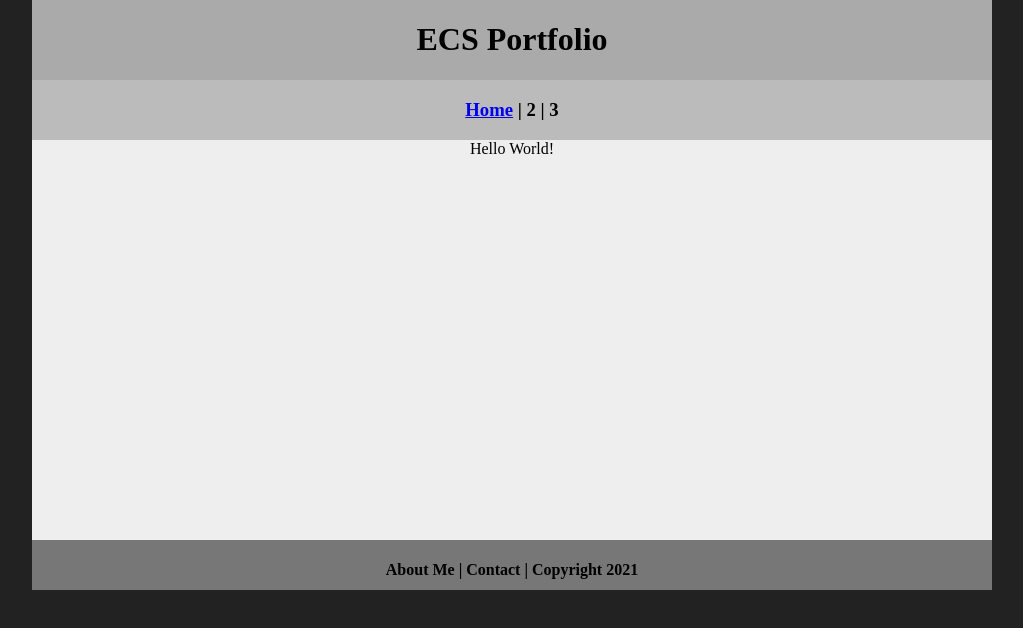
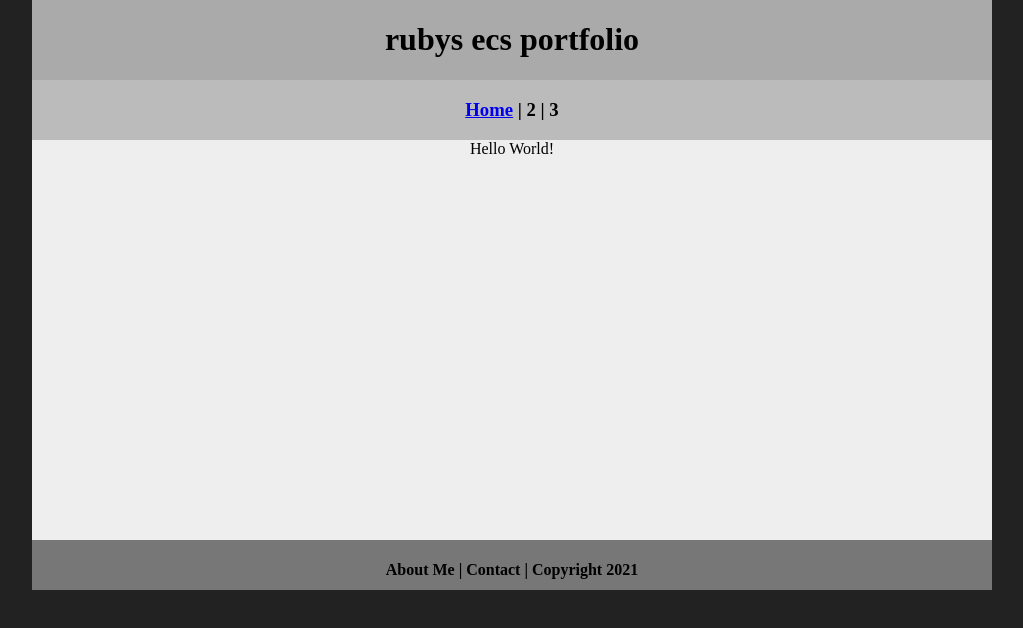
Before and after one commit to rubyrlh/ecsportfolio2025B3, a plain HTML site: page index.html in a window 1280 px wide. Shown: the whole page, without its empty margins (128-1151 px from the left). Drawn offline with Linux system fonts and the light colour scheme.

Commit message:
Update index.html

```diff
--- a/index.html
+++ b/index.html
@@ -3,13 +3,13 @@
 <head>
 	<!-- This is a comment! Text here will be ignored by the browser. -->
 	<meta charset="UTF-8">
-	<title>My Portfolio</title>
+	<title>rubys ecs portfolio</title>
 	<link href="myCSS.css" rel="stylesheet" type="text/css">
 </head>
 <body>
 <div class="container">
   <div class="header">
-  	<h1>ECS Portfolio</h1>
+  	<h1>rubys ecs portfolio</h1>
   </div>
   <div class="nav">
     <h3><a href="index.html">Home</a> | 2 | 3</h3>
```
